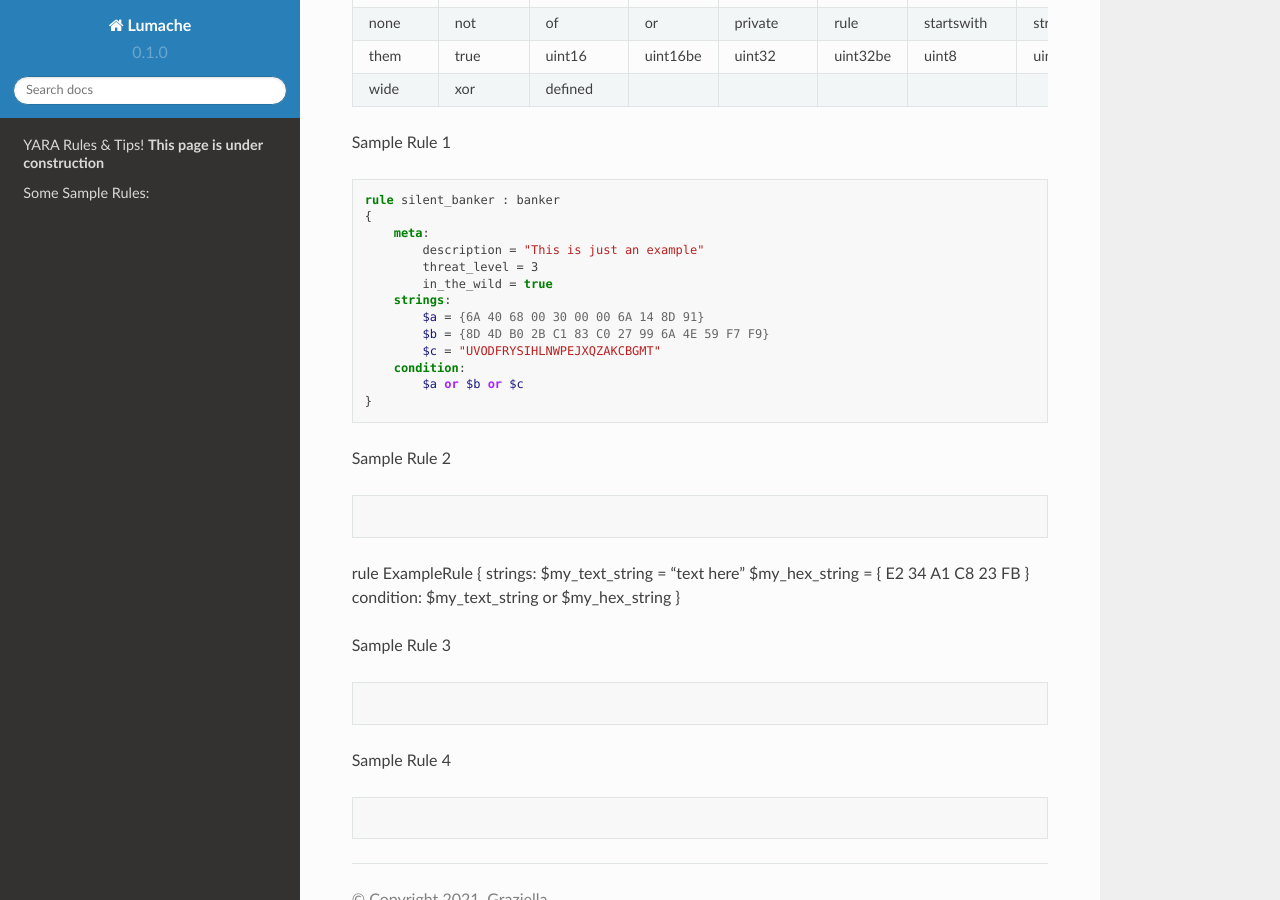
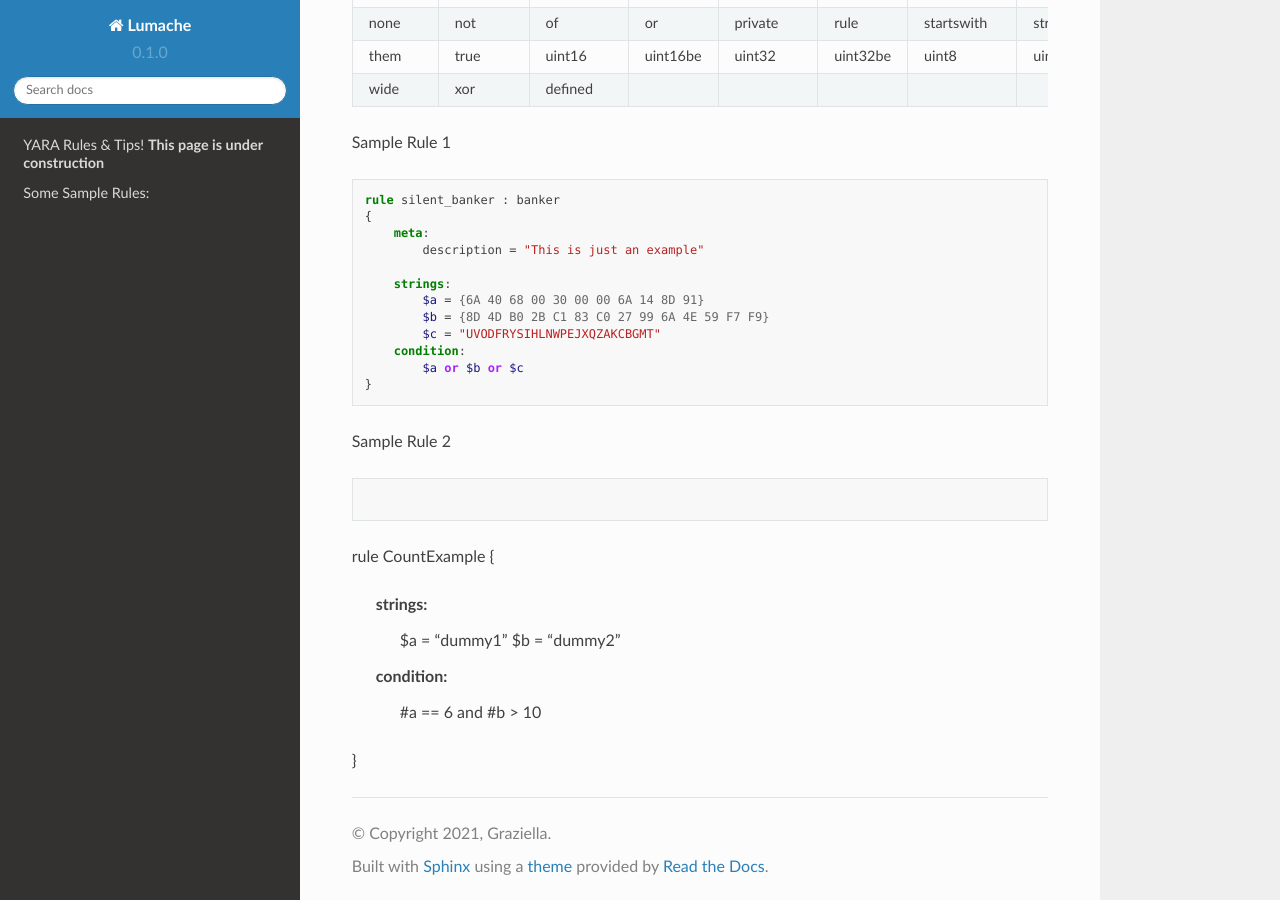
Before and after one commit to TPSWizard/YARA-Post-Inbox, a Sphinx documentation site: the page built from docs/source/index.rst, in a window 1280 px wide and 900 px high, scrolled down 1110 px. Built offline with Sphinx 7.4.7 and the Read the Docs theme 2.0.0, drawn with Linux system fonts in a browser that asks for light colours.

Commit message:
Update index.rst

```diff
--- a/docs/source/index.rst
+++ b/docs/source/index.rst
@@ -107,8 +107,7 @@ Sample Rule 1
     {
         meta:
             description = "This is just an example"
-            threat_level = 3
-            in_the_wild = true
+
         strings:
             $a = {6A 40 68 00 30 00 00 6A 14 8D 91}
             $b = {8D 4D B0 2B C1 83 C0 27 99 6A 4E 59 F7 F9}
@@ -121,23 +120,12 @@ Sample Rule 1
 Sample Rule 2
 
 .. code-block:: yara
+rule CountExample
+{
+    strings:
+        $a = "dummy1"
+        $b = "dummy2"
 
-rule ExampleRule
-{
-strings:
-$my_text_string = "text here"
-$my_hex_string = { E2 34 A1 C8 23 FB }
-condition:
-$my_text_string or $my_hex_string
+    condition:
+        #a == 6 and #b > 10
 }
-
-
-Sample Rule 3
-
-.. code-block:: yara
-
-
-
-Sample Rule 4
-
-.. code-block:: yara
```
